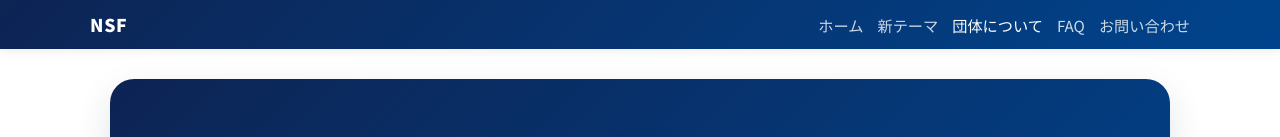
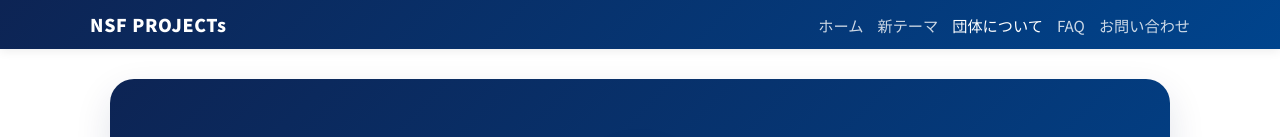
Before and after one commit to zinn1019t-dotcom/Hatenaki-fukko, a plain HTML site: page about.html in a window 1280 px wide. Shown: the top 137 px of the page. Drawn offline with Linux system fonts and the light colour scheme; grey boxes are pictures that could not be loaded.

Commit message:
Update about.html

```diff
--- a/about.html
+++ b/about.html
@@ -10,7 +10,7 @@
 <body>
 <header class="site-header">
 <div class="header-inner">
-<a href="index.html" class="header-logo">NSF</a>
+<a href="index.html" class="header-logo">NSF PROJECTs</a>
 <nav class="header-nav">
 <a href="index.html">ホーム</a>
 <a href="fukushima.html">新テーマ</a>
```
